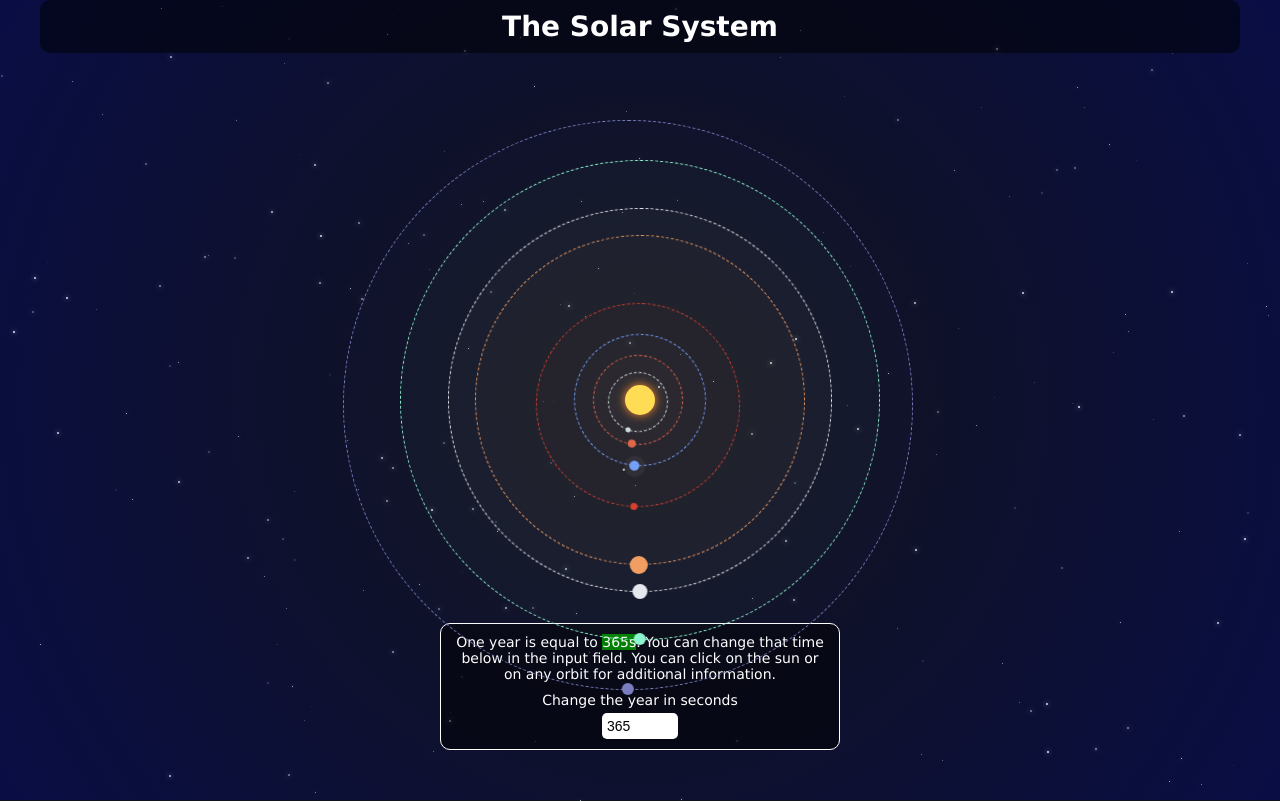
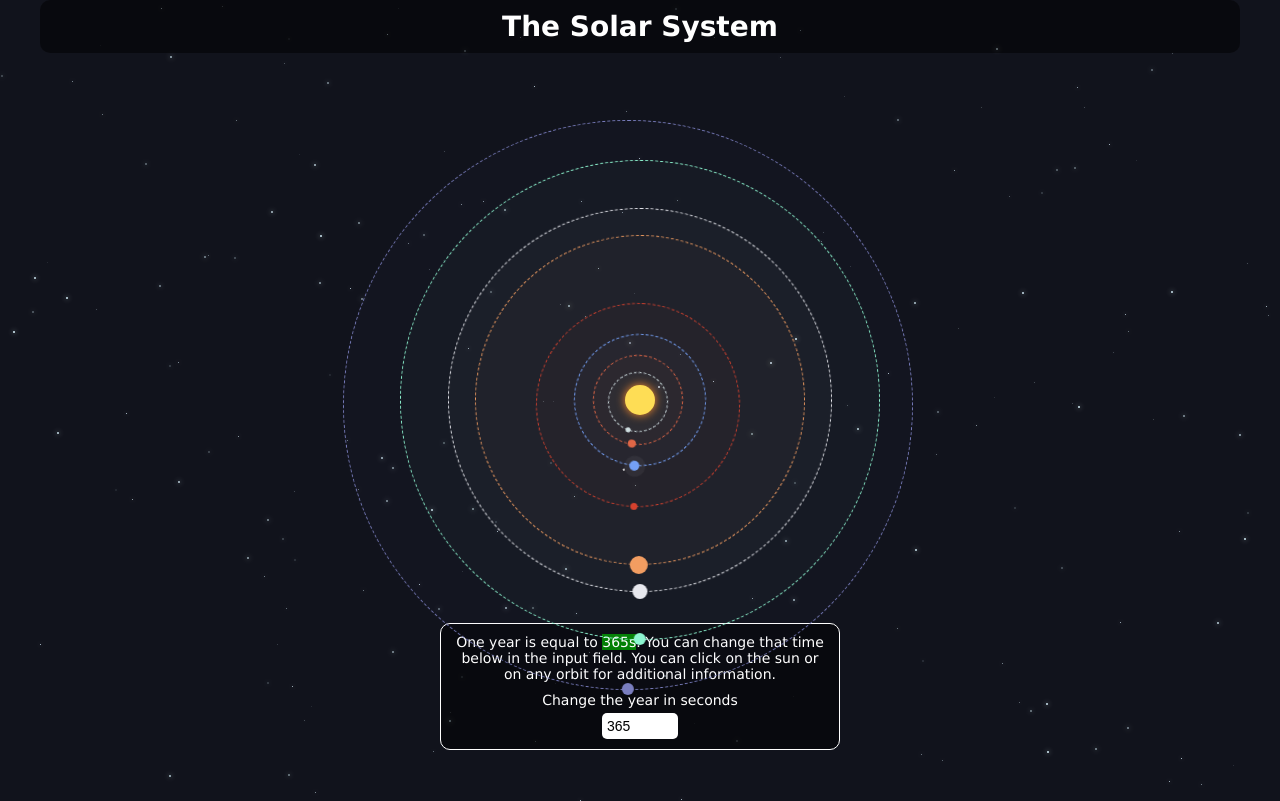
Before and after one commit to Mikey1602/mikey1602.github.io, a plain HTML site: page index.html in a window 1280 px wide. Drawn offline with Linux system fonts and the light colour scheme.

Commit message:
Update style.css

```diff
--- a/style.css
+++ b/style.css
@@ -371,7 +371,7 @@ body {
   overflow: hidden;
   width: 100vw;
   height: 100vh;
-  background: radial-gradient(circle, transparent 10%, #090d44);
+
 }
 .stars-bg div {
   position: absolute;
```
